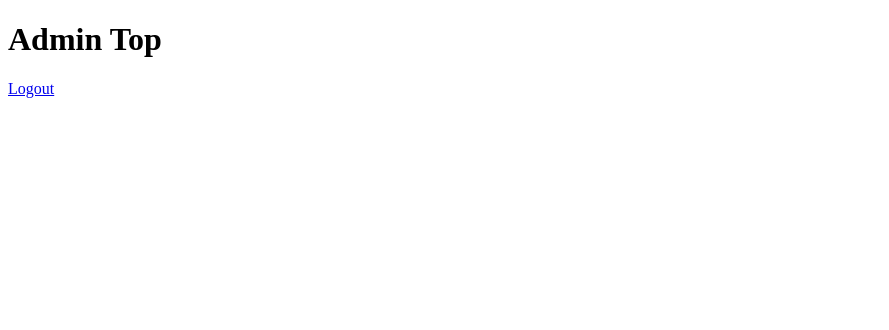
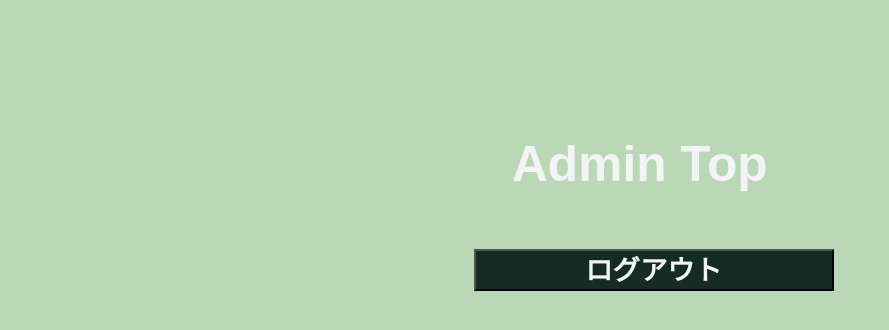
Before and after one commit to a-pompom/Django_login, a Django app: page /login/top in a window 1280 px wide. Shown: the top 330 px of the page, without its empty margins (0-889 px from the left). Run offline with Django 3.2, Linux system fonts and the light colour scheme; the visitor is signed in with stand-in values (Sample User, id 1).

Commit message:
Change HTML/Style
公開する上で、スタイルが無い状態では見栄えがあまりよろしくなかったので、
別アプリのスタイルを流用。

```diff
--- a/config/settings.py
+++ b/config/settings.py
@@ -68,6 +68,7 @@ TEMPLATES = [
         },
     },
 ]
+
 
 WSGI_APPLICATION = 'config.wsgi.application'
 
@@ -150,5 +151,7 @@ USE_TZ = True
 
 # Static files (CSS, JavaScript, Images)
 # https://docs.djangoproject.com/en/2.2/howto/static-files/
-
 STATIC_URL = '/static/'
+STATICFILES_DIRS = [
+    os.path.join(BASE_DIR, "templates/static/"),
+]
--- a/templates/base.html
+++ b/templates/base.html
@@ -1,8 +1,12 @@
+{% load static %}
+
 <!DOCTYPE html>
 <html>
     <head>
         <meta charset="UTF-8">
         <title>{% block title %}{% endblock%}</title>
+        <link rel="stylesheet" href="{% static 'style.css' %}">
+        <link rel="stylesheet" href="{% static 'assets/normalize.css' %}">
     </head>
 
     <body>
--- /dev/null
+++ b/templates/static/style.css
@@ -0,0 +1,199 @@
+html,
+body,
+#root {
+  width: 100%;
+  height: 100%;
+  font-size: 90%;
+  font-family: "M PLUS Rounded 1c", sans-serif;
+  margin: 0;
+  padding: 0;
+  color: #4d464f;
+  background-color: #BAD7B6;
+}
+
+* {
+  box-sizing: border-box;
+}
+
+h1, h2, h3, h4, h5, h6 {
+  margin: 0;
+  padding: 0;
+}
+
+ul {
+  list-style: none;
+}
+
+p {
+  line-height: 1rem;
+}
+
+a {
+  display: block;
+  text-decoration: none;
+  color: #4d464f;
+}
+a:checked {
+  color: #4d464f;
+}
+
+input[type=text], input[type=password] {
+  -webkit-appearance: none;
+  border: 0;
+}
+input[type=text]:focus, input[type=password]:focus {
+  background: none;
+  outline: none;
+}
+
+textarea {
+  -webkit-appearance: none;
+  border: 0;
+  resize: none;
+}
+textarea:focus {
+  outline: none;
+}
+
+.error {
+  display: block;
+  color: #CB72AA;
+  text-align: center;
+}
+
+.Button {
+  position: relative;
+  display: inline-block;
+  font-weight: bold;
+  text-decoration: none;
+  cursor: pointer;
+}
+
+.Button {
+  transition: 0.4s;
+}
+.Button:hover {
+  color: #fff;
+}
+
+.Login .Button {
+  font-size: 1.9rem;
+  background-color: #142C23;
+  color: #F4F3F6;
+}
+.Login .Button:hover {
+  color: #142C23;
+  background-color: #F4F3F6;
+}
+@media screen and (max-width: 959px) {
+  .Login .Button {
+    width: 60vw;
+    max-width: 360px;
+    height: 42px;
+    margin-left: 25vw;
+    margin-top: 3vh;
+  }
+}
+@media screen and (min-width: 959px) {
+  .Login .Button {
+    width: 40vw;
+    max-width: 360px;
+    height: 42px;
+    margin-left: 37vw;
+    margin-top: 5vh;
+  }
+}
+
+.Button {
+  background-color: #F4F3F6;
+}
+
+.Login .Input {
+  display: block;
+  font-size: 1.8rem;
+}
+.Login .Input:focus {
+  background-color: #F4F3F6;
+}
+@media screen and (max-width: 959px) {
+  .Login .Input {
+    width: 60vw;
+    max-width: 360px;
+    height: 42px;
+    margin-left: 25vw;
+    margin-top: 5vh;
+  }
+}
+@media screen and (min-width: 959px) {
+  .Login .Input {
+    width: 40vw;
+    max-width: 360px;
+    height: 42px;
+    margin-left: 37vw;
+    margin-top: 5vh;
+  }
+}
+
+.Login {
+  width: 100vw;
+  height: 100vh;
+}
+.Login .Header {
+  font-size: 2.3rem;
+  line-height: 1.8;
+  color: #F4F3F6;
+}
+@media screen and (max-width: 959px) {
+  .Login .Header {
+    padding-top: 15vh;
+    padding-left: 30vw;
+  }
+}
+@media screen and (min-width: 959px) {
+  .Login .Header {
+    padding-top: 15vh;
+    padding-left: 40vw;
+  }
+}
+.Login .Users {
+  display: flex;
+  flex-wrap: wrap;
+  margin-top: 5vh;
+}
+.Login .Users .User {
+  width: 140px;
+  height: 140px;
+  font-size: 1.4rem;
+  text-align: center;
+  border-radius: 50%;
+  background-color: #F4F3F6;
+  padding-top: 70px;
+  margin: 5vh 3vw;
+  cursor: pointer;
+}
+.Login .Users .Add {
+  position: absolute;
+  bottom: 5vh;
+  right: 3vw;
+  width: 80px;
+  height: 80px;
+  font-size: 3.5rem;
+  line-height: 80px;
+  text-align: center;
+  color: #F4F3F6;
+  background-color: #DF89B9;
+  border-radius: 50%;
+  cursor: pointer;
+}
+
+.Error {
+  font-weight: bold;
+  font-size: 1.5rem;
+  text-align: center;
+
+  color: #C7243A;
+
+  margin-top: 5px;
+}
+
+/*# sourceMappingURL=style.css.map */
--- a/templates/top/top_admin.html
+++ b/templates/top/top_admin.html
@@ -3,6 +3,25 @@
 {% block title %}管理者TOP{% endblock %}
 
 {% block content %}
-    <h1>Admin Top</h1>
-    <a href="{% url 'login:logout' %}">Logout</a>
+	<div class="Login">
+
+		<header class="Header">
+
+            <h2> Admin Top</h2>
+
+		</header>
+
+		<article class="Form">
+
+            <form action="{% url 'login:logout' %}" method="GET">
+
+                <input
+                    type="submit"
+                    value="ログアウト"
+                    class="Button"
+                >
+
+			</form>
+		</article>
+	</div>
 {% endblock %}
--- a/templates/widget_validation_error.html
+++ b/templates/widget_validation_error.html
@@ -1,3 +1,3 @@
 {% for error in errors %}
-    <span>{{ error }}</span>
+    <h4 class="Error">{{ error }}</h4>
 {% endfor %}
```
Also changed, not shown: templates/login/login.html (+15 -8 lines), templates/signup/signup.html (+17 -11 lines), templates/top/top.html (+21 -2 lines), templates/static/assets/normalize.css (added).
